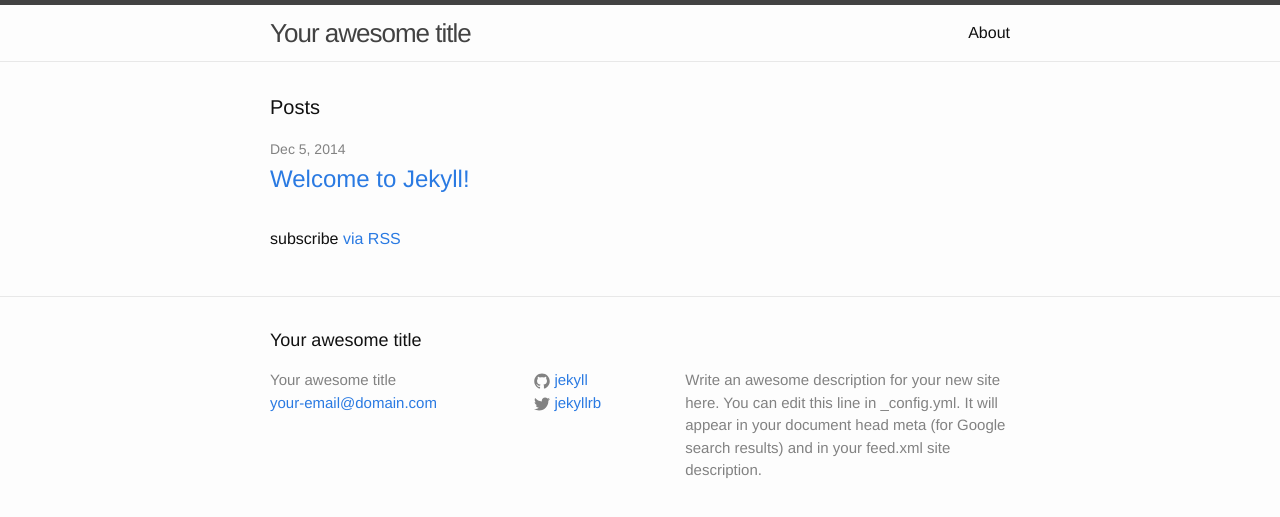
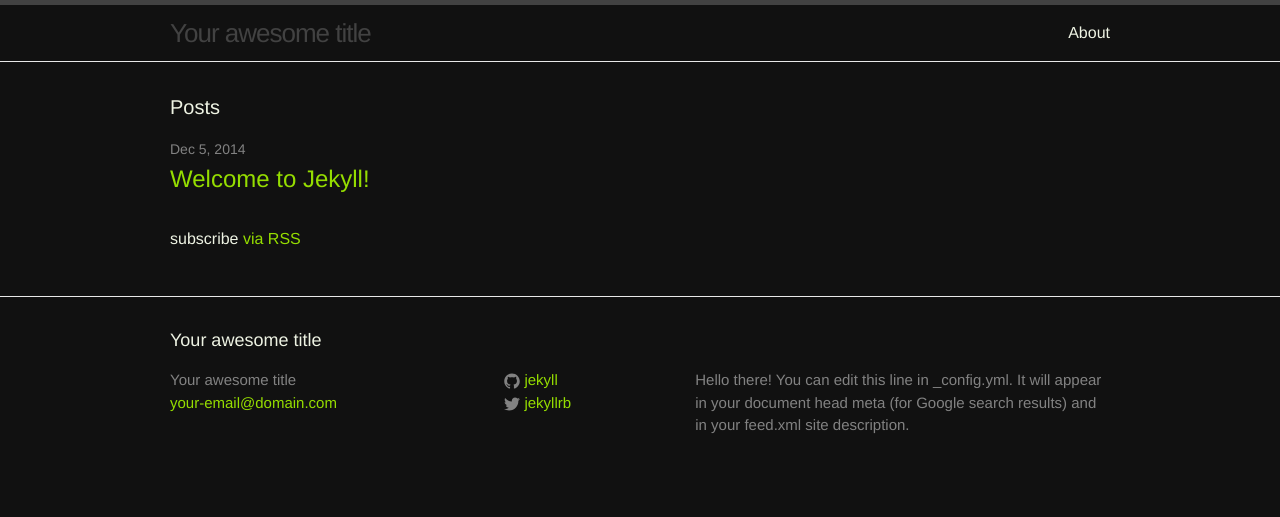
Before and after one commit to soulshake/soulshake.github.io, a Jekyll site: the page built from index.html, in a window 1280 px wide. Shown: the top 517 px of the page. Built offline with Jekyll 4.4.1, drawn with Linux system fonts in a browser that asks for light colours.

Commit message:
play with colors

```diff
--- a/_config.yml
+++ b/_config.yml
@@ -2,7 +2,7 @@
 title: Your awesome title
 email: your-email@domain.com
 description: > # this means to ignore newlines until "baseurl:"
-  Write an awesome description for your new site here. You can edit this
+  Hello there! You can edit this
   line in _config.yml. It will appear in your document head meta (for
   Google search results) and in your feed.xml site description.
 baseurl: "" # the subpath of your site, e.g. /blog/
--- a/_sass/_base.scss
+++ b/_sass/_base.scss
@@ -130,7 +130,8 @@ code {
     font-size: 15px;
     border: 1px solid $grey-color-light;
     border-radius: 3px;
-    background-color: #eef;
+//    background-color: #eef;
+    background-color: #0F0E0F;
 }
 
 code {
--- a/css/main.scss
+++ b/css/main.scss
@@ -13,16 +13,19 @@ $base-line-height: 1.5;
 
 $spacing-unit:     30px;
 
-$text-color:       #111;
-$background-color: #fdfdfd;
-$brand-color:      #2a7ae2;
+$text-color:       #EEF3E3;
+// $text-color:       #111;
+// $background-color: #fdfdfd;
+$background-color: #111;
+// $brand-color:      #2a7ae2;
+$brand-color:      #95DD01;
 
-$grey-color:       #828282;
+$grey-color:       #828282; // Blog title
 $grey-color-light: lighten($grey-color, 40%);
 $grey-color-dark:  darken($grey-color, 25%);
 
 // Width of the content area
-$content-width:    800px;
+$content-width:    1000px;
 
 $on-palm:          600px;
 $on-laptop:        800px;
```
